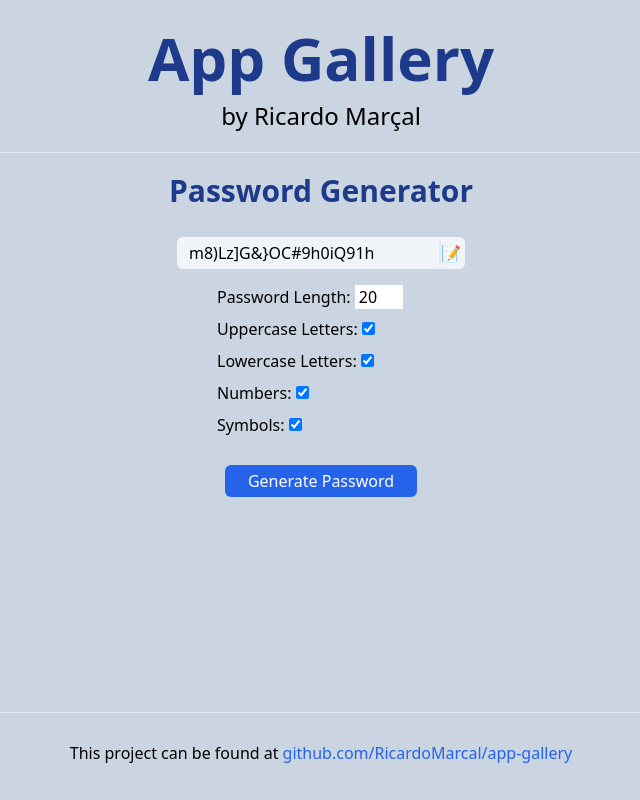
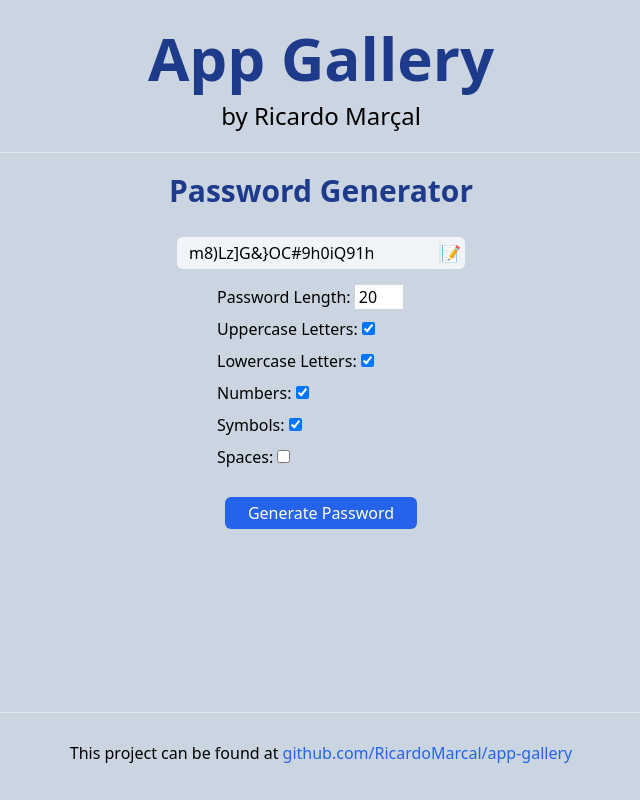
Before and after one commit to RicardoMarcal/app-gallery, a Next.js app: page /passwordgenerator in a window 1280 px wide. Shown: the whole page, without its empty margins (319-959 px from the left). Built offline with nearby package versions, Linux system fonts and the light colour scheme.

Commit message:
password generator spaces option

```diff
--- a/pages/passwordgenerator.tsx
+++ b/pages/passwordgenerator.tsx
@@ -18,6 +18,7 @@ const PasswordGenerator: NextPage = () => {
   const [lowercaseFlag, setLowercaseFlag] = useState(true)
   const [numbersFlag, setNumbersFlag] = useState(true)
   const [symbolsFlag, setSymbolsFlag] = useState(true)
+  const [spacesFlag, setSpacesFlag] = useState(false)
   const [length, setLength] = useState(20)
 
   useEffect(() => {
@@ -28,20 +29,29 @@ const PasswordGenerator: NextPage = () => {
     let pw: string = ''
     let aux = length
     for(let i = 0; i < aux; i++){
-      if(i%4 === 0 && uppercaseFlag){
+      if(i%5 === 0 && uppercaseFlag){
         pw += characters.uppercase[Math.floor(Math.random()*characters.uppercase.length)]
-      }else if(i%4 === 1 && lowercaseFlag){
+      }else if(i%5 === 1 && lowercaseFlag){
         pw += characters.lowercase[Math.floor(Math.random()*characters.lowercase.length)]
-      }else if(i%4 === 2 && numbersFlag){
+      }else if(i%5 === 2 && numbersFlag){
         pw += characters.numbers[Math.floor(Math.random()*characters.numbers.length)]
-      }else if(i%4 === 3 && symbolsFlag){
+      }else if(i%5 === 3 && symbolsFlag){
         pw += characters.symbols[Math.floor(Math.random()*characters.symbols.length)]
+      }else if(i%5 === 4 && spacesFlag){
+        pw += ' '
       }else{
         aux++
       }
     }
     pw = [...pw].sort(() => 0.5 - Math.random()).join('')
-    setPassword(pw)
+    console.log(pw)
+    console.log(pw.trim().length)
+    console.log(pw.length)
+    if(pw.trim().length < length || pw.includes('  ')){
+      handleGenerate()
+    }else{
+      setPassword(pw)
+    }
   }
 
   const copyToClipboard = () => {
@@ -114,6 +124,15 @@ const PasswordGenerator: NextPage = () => {
                 onClick={e => setSymbolsFlag((e.target as HTMLInputElement).checked)}
               />
             </div>
+            <div>
+              <label htmlFor="symbols">Spaces: </label>
+              <input
+                id="spaces"
+                type="checkbox"
+                defaultChecked={false}
+                onClick={e => setSpacesFlag((e.target as HTMLInputElement).checked)}
+              />
+            </div>
           </section>
 
           <input
```
